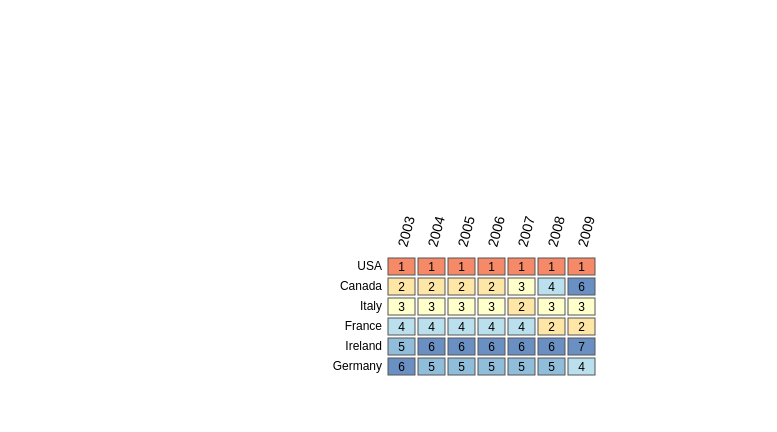
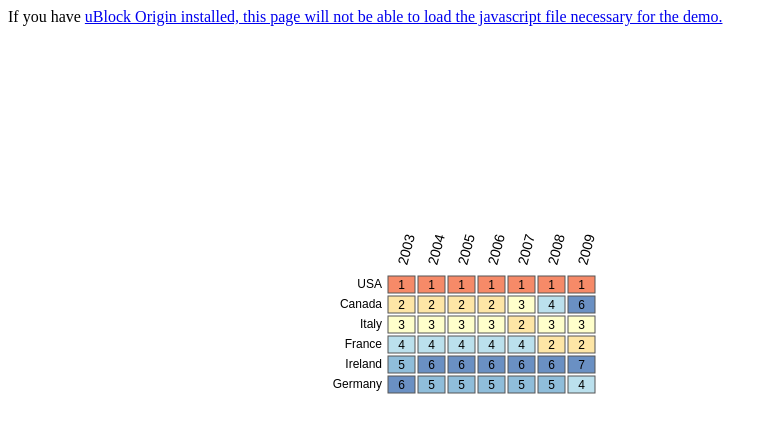
Before and after one commit to fhightower/d3js-sortable-heatmap, a plain HTML site: page index.html in a window 1280 px wide. Shown: the top 432 px of the page, without its empty margins (0-777 px from the left). Drawn offline with Linux system fonts and the light colour scheme.

Commit message:
Adding message about uBlock origin

```diff
--- a/index.html
+++ b/index.html
@@ -10,6 +10,7 @@
     <link rel="stylesheet" type="text/css" href="./style/heatmap.css">
 </head>
 <body>
+    <div>If you have <a href="https://en.wikipedia.org/wiki/UBlock_Origin">uBlock Origin installed, this page will not be able to load the javascript file necessary for the demo.</a></div>
     <div id="chart"></div>
 
     <script type="text/javascript" src="./js/heatmap.js"></script>
```
